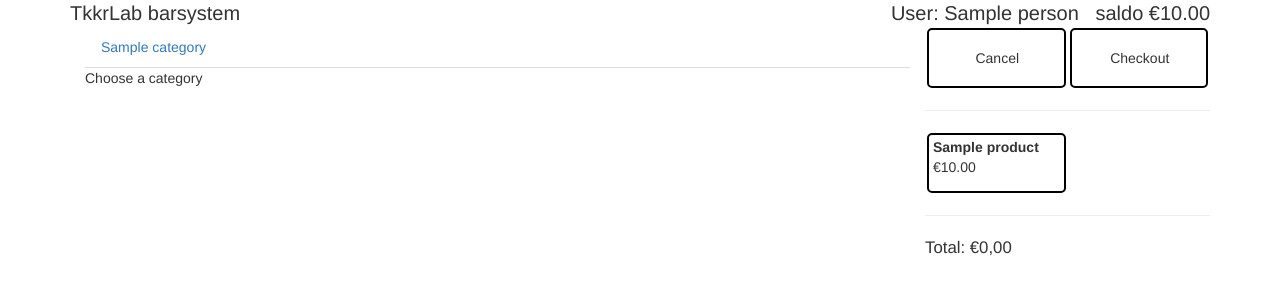
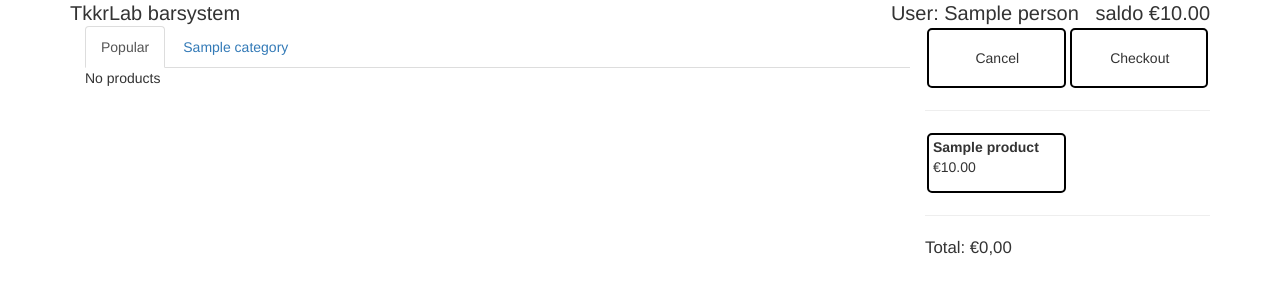
Before and after one commit to TkkrLab/barsystem, a Django app: template barsystem_gui/templates/barsystem/products.html in a window 1280 px wide. Shown: the top 300 px of the page. Run offline with Django 3.2, Linux system fonts and the light colour scheme; the template is opened without the code that fills it: most values are stand-ins (such as "Sample title", 1, 10 or a date in 2020); grey boxes marked "Sample" are stand-in pictures; some libraries are stand-ins or nearby versions.

Commit message:
Prepare for popular products.

```diff
--- a/barsystem_gui/templates/barsystem/products.html
+++ b/barsystem_gui/templates/barsystem/products.html
@@ -83,6 +83,7 @@ var cart = {{cart.js|safe}};
 <div id="products" class="col-xs-8 col-sm-8 col-md-9 col-lg-9">
 <div role="tabpanel">
 <ul class="nav nav-tabs" role="tablist">
+<li class="active"><a data-toggle="tab" data-target="#category_popular">{% trans 'Popular' %}</a></li>
 {% for group in products_by_category %}
 <li role="presentation">
 {% if group.grouper == None %}
@@ -94,8 +95,10 @@ var cart = {{cart.js|safe}};
 {% endfor %}
 </ul>
 <div id="tabContent" class="tab-content">
-<div class="tab-pane active">
-	<p>{% trans 'Choose a category' %}</p>
+<div class="tab-pane active" id="category_popular">
+{% with products=popular_products %}
+{% include 'barsystem/products.inc.html' %}
+{% endwith %}
 </div>
 {% for group in products_by_category %}
 {% if group.grouper == None %}
@@ -103,16 +106,9 @@ var cart = {{cart.js|safe}};
 {% else %}
 <div class="tab-pane" id="category_{{group.grouper.id}}">
 {% endif %}
-	{% for product in group.list %}
-	<div class="product col-xs-12 col-sm-4 col-md-4 col-lg-3" id="product_{{ product.id }}" data-id="{{product.id}}">
-		<div>
-			<img{% if product.image %} src="{{MEDIA_URL}}{{product.image}}"{% endif %} />
-			<span class="name">{{ product.name }}</span>
-			<br />
-			<span class="price">{{product.price|money_display}}{% if product.unit %} / {{ product.unit }}{% endif %}</span>
-		</div>
-	</div>
-	{% endfor %}
+{% with products=group.list %}
+{% include 'barsystem/products.inc.html' %}
+{% endwith %}
 </div>
 {% endfor %}
 </div>
--- /dev/null
+++ b/barsystem_gui/templates/barsystem/products.inc.html
@@ -0,0 +1,16 @@
+{% load staticfiles %}
+{% load i18n %}
+{% load l10n %}
+{% load money_display %}
+{% for product in products %}
+<div class="product col-xs-12 col-sm-4 col-md-4 col-lg-3" id="{{ product_id_prefix }}product_{{ product.id }}" data-id="{{product.id}}">
+	<div>
+		<img{% if product.image %} src="{{MEDIA_URL}}{{product.image}}"{% endif %} />
+		<span class="name">{{ product.name }}</span>
+		<br />
+		<span class="price">{{product.price|money_display}}{% if product.unit %} / {{ product.unit }}{% endif %}</span>
+	</div>
+</div>
+{% empty %}
+<p>{% trans 'No products' %}</p>
+{% endfor %}
```
